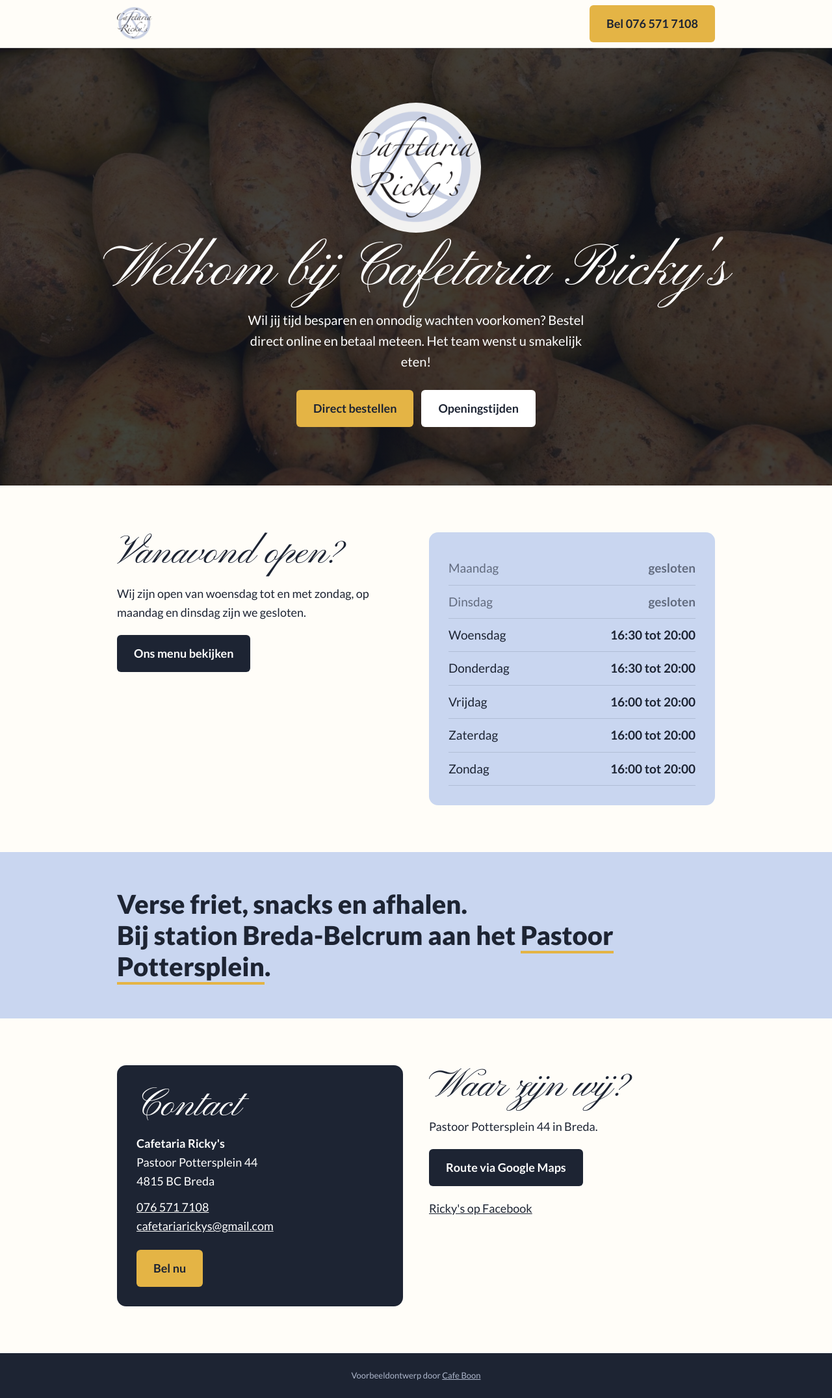
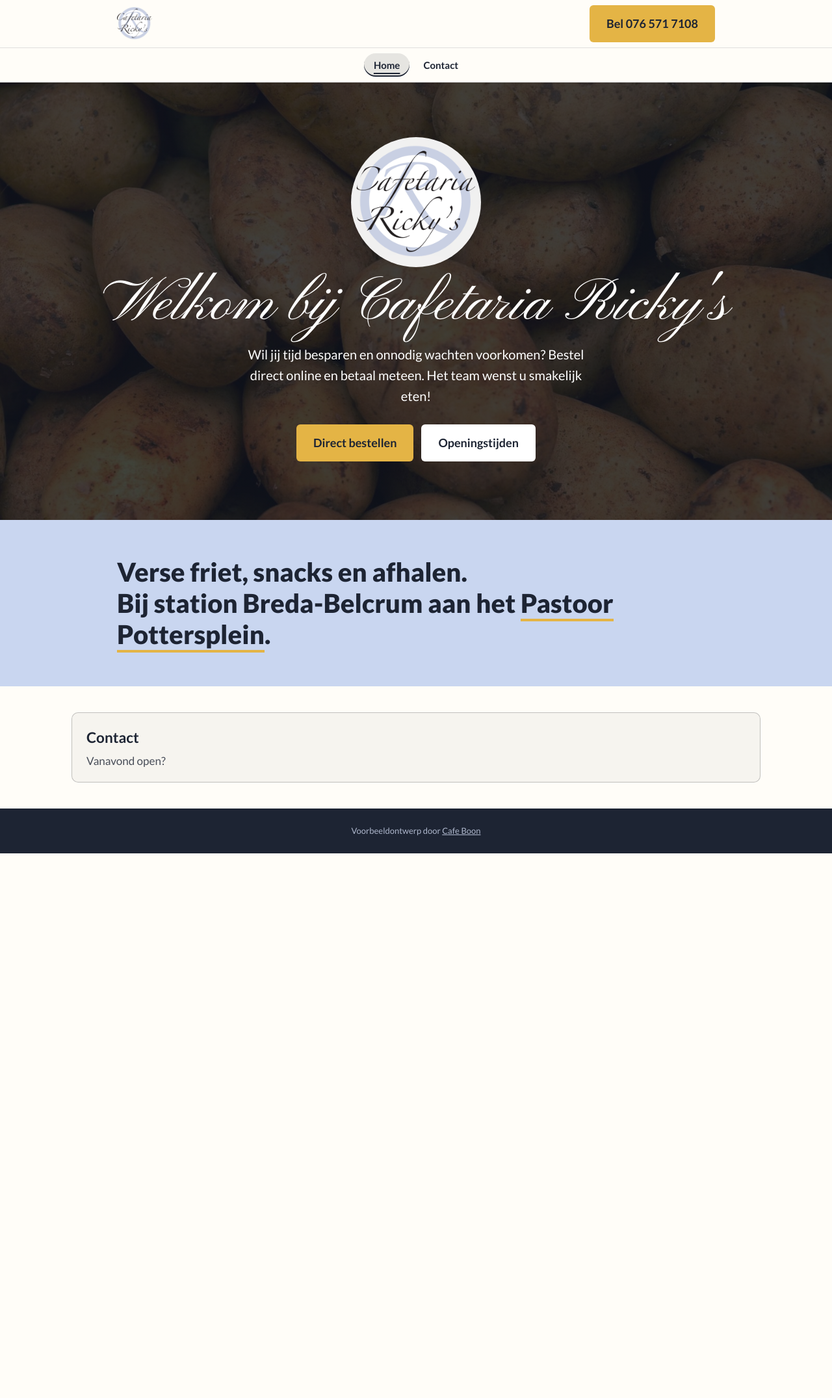
Before and after one commit to SebastiaanBoon/cafetariarickys, a plain HTML site: page index.html in a window 1280 px wide. Shown: the whole page at 65% size. After the commit the page ends 1313 px from the top, so only its background shows below. Drawn offline with Linux system fonts and the light colour scheme.

Commit message:
Website opgedeeld in meerdere pagina's

```diff
--- a/index.html
+++ b/index.html
@@ -15,51 +15,17 @@
 <link rel="stylesheet" href="style.css">
 </head>
 <body>
-<div class="top"><div><img src="images/logo.png" alt="Cafetaria Ricky's logo" width="54" height="54"><a class="btn y" href="tel:+31765717108">Bel 076 571 7108</a></div></div>
-
+<div class="top"><div><img alt="Cafetaria Ricky's logo" height="54" src="images/logo.png" width="54"/><a class="btn y" href="tel:+31765717108">Bel 076 571 7108</a></div></div>
+<nav aria-label="Pagina's" class="sn-bar"><a aria-current="page" class="sn-link" href="index.html">Home</a><a class="sn-link" href="contact.html">Contact</a></nav>
 <div class="hero">
-<img src="images/logo.png" alt="Cafetaria Ricky's" width="200" height="200">
+<img alt="Cafetaria Ricky's" height="200" src="images/logo.png" width="200"/>
 <h1 class="script">Welkom bij Cafetaria Ricky's</h1>
 <p>Wil jij tijd besparen en onnodig wachten voorkomen? Bestel direct online en betaal meteen. Het team wenst u smakelijk eten!</p>
-<div class="row"><a class="btn y" href="https://www.e-food.nl/breda/cafetaria-rickys">Direct bestellen</a><a class="btn w" href="#open">Openingstijden</a></div>
+<div class="row"><a class="btn y" href="https://www.e-food.nl/breda/cafetaria-rickys">Direct bestellen</a><a class="btn w" href="contact.html">Openingstijden</a></div>
 </div>
-
-<section id="open"><div class="wrap grid">
-<div>
-<h2 class="script">Vanavond open?</h2>
-<p>Wij zijn open van woensdag tot en met zondag, op maandag en dinsdag zijn we gesloten.</p>
-<p style="margin-top:20px"><a class="btn" href="https://www.e-food.nl/breda/cafetaria-rickys">Ons menu bekijken</a></p>
-</div>
-<div class="card">
-<table>
-<tr class="off"><td>Maandag</td><td>gesloten</td></tr>
-<tr class="off"><td>Dinsdag</td><td>gesloten</td></tr>
-<tr><td>Woensdag</td><td>16:30 tot 20:00</td></tr>
-<tr><td>Donderdag</td><td>16:30 tot 20:00</td></tr>
-<tr><td>Vrijdag</td><td>16:00 tot 20:00</td></tr>
-<tr><td>Zaterdag</td><td>16:00 tot 20:00</td></tr>
-<tr><td>Zondag</td><td>16:00 tot 20:00</td></tr>
-</table>
-</div>
+<section style="background:var(--blue);padding:56px 0"><div class="wrap">
+<div class="big">Verse friet, snacks en afhalen.<br/>Bij station Breda-Belcrum aan het <a href="https://www.google.com/maps/search/?api=1&amp;query=Pastoor+Pottersplein+44+4815+BC+Breda">Pastoor Pottersplein</a>.</div>
 </div></section>
-
-<section style="background:var(--blue);padding:56px 0"><div class="wrap">
-<div class="big">Verse friet, snacks en afhalen.<br>Bij station Breda-Belcrum aan het <a href="https://www.google.com/maps/search/?api=1&query=Pastoor+Pottersplein+44+4815+BC+Breda">Pastoor Pottersplein</a>.</div>
-</div></section>
-
-<section id="contact"><div class="wrap grid">
-<div class="card dark">
-<h2 class="script" style="margin-bottom:10px">Contact</h2>
-<p><b>Cafetaria Ricky's</b><br>Pastoor Pottersplein 44<br>4815 BC Breda</p>
-<p style="margin:12px 0 22px"><a href="tel:+31765717108">076 571 7108</a><br><a href="mailto:cafetariarickys@gmail.com">cafetariarickys@gmail.com</a></p>
-<a class="btn y" href="tel:+31765717108">Bel nu</a>
-</div>
-<div>
-<h2 class="script">Waar zijn wij?</h2>
-<p>Pastoor Pottersplein 44 in Breda.</p>
-<p style="margin-top:20px"><a class="btn" href="https://www.google.com/maps/search/?api=1&query=Pastoor+Pottersplein+44+4815+BC+Breda">Route via Google Maps</a></p>
-<p style="margin-top:20px"><a href="https://www.facebook.com/Cafetaria-Rickys-172345916211948/">Ricky's op Facebook</a></p>
-</div>
-</div></section>
+<div class="sn-cards"><a class="sn-card" href="contact.html"><strong>Contact</strong><span>Vanavond open?</span></a></div>
 <footer>Voorbeeldontwerp door <a href="https://cafeboon.com">Cafe Boon</a></footer>
 </body></html>
--- a/style.css
+++ b/style.css
@@ -28,3 +28,18 @@ tr.off td{opacity:.6}
 .big a{text-decoration:none;border-bottom:4px solid var(--pot)}
 footer{background:var(--ink);color:#aeb7cc;text-align:center;font-size:13px;padding:24px}footer a{color:#aeb7cc}
 @media(max-width:720px){.grid{grid-template-columns:1fr}section{padding:52px 0}}
+/* sitenav:start */
+.sn-bar{display:none;gap:6px;overflow-x:auto;white-space:nowrap;-webkit-overflow-scrolling:touch;padding:8px 12px;background:inherit;color:inherit;font:inherit;line-height:1.2;border-bottom:1px solid rgba(128,128,128,.35);box-sizing:border-box;max-width:100%}
+.sn-bar a.sn-link{flex:0 0 auto;padding:9px 15px;border-radius:999px;color:inherit;text-decoration:none;font-size:15px;font-weight:600;letter-spacing:0;text-transform:none;margin:0}
+.sn-bar a.sn-link[aria-current="page"]{background:rgba(128,128,128,.2);box-shadow:inset 0 -2px 0 currentColor}
+.sn-bar{display:flex;justify-content:center}
+@media(max-width:600px){.sn-bar{justify-content:flex-start}}
+nav a[aria-current="page"]:not(.cta):not(.btn):not(.call){text-decoration:underline;text-underline-offset:6px;text-decoration-thickness:2px}
+.sn-head{max-width:1100px;margin:0 auto;padding:40px 20px 0;box-sizing:border-box}
+.sn-head h1{margin:0;color:inherit;font-size:clamp(30px,5vw,46px);line-height:1.1}
+.sn-cards{max-width:1100px;margin:0 auto;padding:40px 20px;display:grid;grid-template-columns:repeat(auto-fit,minmax(230px,1fr));gap:16px;box-sizing:border-box}
+.sn-card{display:block;padding:20px 22px;border:1px solid rgba(128,128,128,.45);border-radius:10px;background:rgba(128,128,128,.07);color:inherit;text-decoration:none;min-width:0}
+.sn-card strong{display:block;font-size:1.25em;margin:0 0 6px;color:inherit}
+.sn-card span{display:block;opacity:.8;font-size:.95em;line-height:1.4}
+.sn-card:hover,.sn-card:focus-visible{border-color:currentColor}
+/* sitenav:end */
```
Also changed, not shown: contact.html (added, +54 -0 lines).
